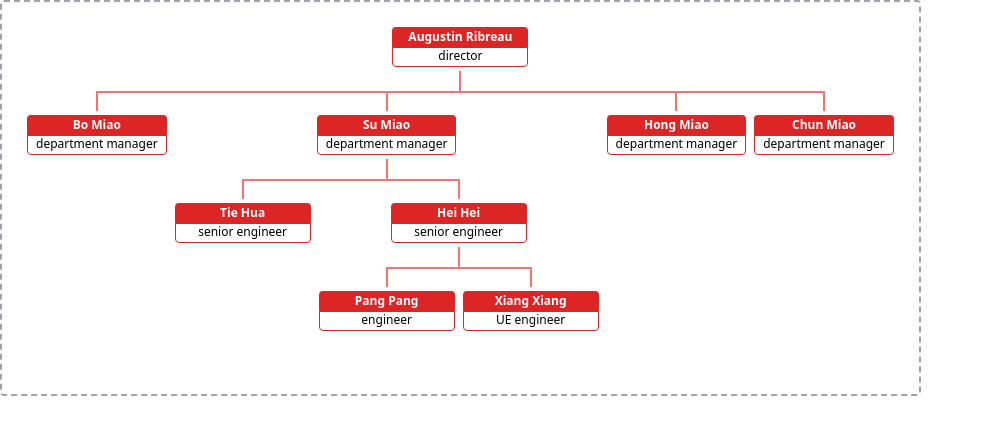
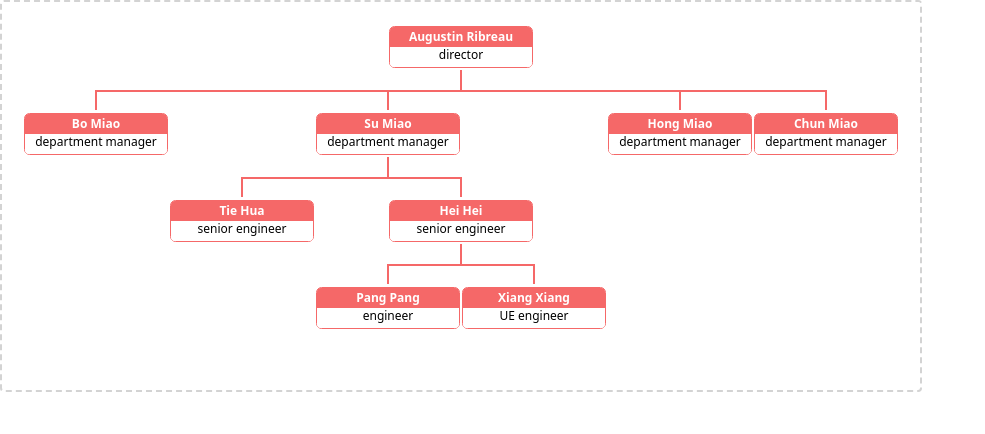
Before and after one commit to AugustinRibreau/vue3-organization-chart, a Vue app: page / in a window 1280 px wide. Shown: the top 434 px of the page, without its empty margins (0-985 px from the left). Built offline with nearby package versions, Linux system fonts and the light colour scheme.

Commit message:
fix(#1): change tailwind css to pure css

```diff
--- a/package.json
+++ b/package.json
@@ -1,6 +1,6 @@
 {
   "name": "vue3-organization-chart",
-  "version": "1.8.5",
+  "version": "1.9.0",
   "private": false,
   "author": "augustin <augustin.ribreau@gmail.com>",
   "license": "MIT",
--- a/src/components/OrganizationChartContainer.vue
+++ b/src/components/OrganizationChartContainer.vue
@@ -1,12 +1,12 @@
 <template>
   <div
     v-bind="{ scopedSlots: $slots }"
-    class="chartOrgchartContainer relative inline-block border-2 border-dashed border-gray-400 rounded overflow-auto text-center"
+    class="chartOrgchartContainer"
     @wheel="zoom && zoomHandler($event)"
     @mouseup="pan && panning && panEndHandler($event)"
   >
     <div
-      class="chartOrgchart box-border inline-block touch-none select-none border border-dashed border-white p-5"
+      class="chartOrgchart"
       :style="{
         transform: transformVal,
         cursor: cursorVal,
@@ -190,6 +190,24 @@ export default {
 </script>
 
 <style>
+.chartOrgchartContainer {
+  position: relative;
+  display: inline-block;
+  border: 2px dashed lightgray;
+  border-radius: 0.25rem;
+  overflow: auto;
+  text-align: center;
+}
+
+.chartOrgchart {
+  box-sizing: border-box;
+  display: inline-block;
+  touch-action: none;
+  user-select: none;
+  border: 1px dashed white;
+  padding: 1.25rem;
+}
+
 .chartOrgchart table {
   border-spacing: 0;
 }
--- a/src/components/OrganizationChartNode.vue
+++ b/src/components/OrganizationChartNode.vue
@@ -1,5 +1,5 @@
 <template>
-  <table class="mb-2 mx-auto border-separate">
+  <table class="table">
     <tbody>
       <tr>
         <td
@@ -10,39 +10,39 @@
           "
         >
           <div
-            class="chartNode border-box inline-block relative m-0 p-0.5 border-2 border-dashed border-transparent text-center transition duration-300 hover:bg-red-300 rounded hover:cursor-default hover:z-20"
+            class="chartNode"
             style="min-width: 9rem"
             :id="datasource.id"
             @click.stop="handleClick(datasource)"
           >
             <slot :node-data="datasource">
-              <div
-                class="chartTitle text-center text-xs font-bold h-5 leading-5 overflow-hidden overflow-ellipsis whitespace-nowrap bg-red-600 text-white rounded-t"
-              >
-                <p class="mx-2">{{ datasource.name }}</p>
+              <div class="chartTitle">
+                <p style="margin-left: 0.5rem; margin-right: 0.5rem">
+                  {{ datasource.name }}
+                </p>
               </div>
-              <div
-                class="chartContent border-box w-full h-5 text-xs border border-red-600 text-center rounded-b bg-white text-black overflow-none overflow-ellipsis whitespace-nowrap"
-              >
-                <p class="mx-2">{{ datasource.title }}</p>
+              <div class="chartContent">
+                <p style="margin-left: 0.5rem; margin-right: 0.5rem">
+                  {{ datasource.title }}
+                </p>
               </div>
             </slot>
           </div>
         </td>
       </tr>
       <template v-if="datasource.children && datasource.children.length">
-        <tr class="chartLines h-5">
+        <tr class="chartLines">
           <td :colspan="datasource.children.length * 2">
-            <div class="chartDownLine bg-red-400 mx-auto float-none h-5 w-0.5"></div>
+            <div class="chartDownLine"></div>
           </td>
         </tr>
-        <tr class="chartLines h-5">
-          <td class="chartRightLine border-r border-red-400"></td>
+        <tr class="chartLines">
+          <td class="chartRightLine"></td>
           <template v-for="n in datasource.children.length - 1" v-bind:key="n">
-            <td class="chartLeftLine chartTopLine border-l border-red-400 border-t-2"></td>
-            <td class="chartRightLine chartTopLine border-r border-red-400 border-t-2"></td>
+            <td class="chartLeftLine chartTopLine"></td>
+            <td class="chartRightLine chartTopLine"></td>
           </template>
-          <td class="chartLeftLine border-l border-red-400"></td>
+          <td class="chartLeftLine"></td>
         </tr>
         <tr class="nodes">
           <td colspan="2" v-for="child in datasource.children" :key="child.id">
@@ -71,3 +71,91 @@ export default {
   methods: {},
 };
 </script>
+
+<style>
+.table {
+  margin-bottom: 0.5rem;
+  margin-left: auto;
+  margin-right: auto;
+  border-collapse: separate;
+}
+
+.chartNode {
+  box-sizing: border-box;
+  display: inline-flex;
+  flex-direction: column;
+  position: relative;
+  margin: 0 1px 2px 1px;
+  max-width: 20px;
+  border: 1px solid #f56868;
+  text-align: center;
+  transition-property: color, background-color, border-color,
+    text-decoration-color, fill, stroke, opacity, box-shadow, transform, filter,
+    backdrop-filter;
+  transition-timing-function: cubic-bezier(0.4, 0, 0.2, 1);
+  transition-duration: 300ms;
+  border-radius: 0.35rem;
+}
+.chartNode:hover {
+  box-shadow: 0 0 5px #f56868;
+  cursor: default;
+  z-index: 20;
+}
+
+.chartTitle {
+  text-align: center;
+  font-size: 0.75rem;
+  font-weight: bold;
+  line-height: 1.25rem;
+  overflow: hidden;
+  white-space: nowrap;
+  background: #f56868;
+  color: white;
+  border-top-left-radius: 0.25rem;
+  border-top-right-radius: 0.25rem;
+}
+
+.chartContent {
+  box-sizing: border-box;
+  width: 100%;
+  height: 1.25rem;
+  font-size: 0.75rem;
+  line-height: 1rem;
+  border: #f56868;
+  text-align: center;
+  border-bottom-right-radius: 0.25rem;
+  border-bottom-left-radius: 0.25rem;
+  background: white;
+  color: black;
+  overflow: hidden;
+  white-space: nowrap;
+}
+
+.chartLines {
+  height: 1.25rem;
+}
+
+.chartDownLine {
+  background: #f56868;
+  margin-left: auto;
+  margin-right: auto;
+  height: 1.25rem;
+  width: 0.125rem;
+  float: none;
+}
+
+.chartTopLine {
+  border-top-color: #f56868;
+  border-top-width: 2px;
+}
+
+.chartRightLine {
+  border-right-color: #f56868;
+  border-right-width: 1px;
+}
+
+.chartLeftLine {
+  border-left-color: #f56868;
+  border-left-width: 1px;
+}
+</style>
```
Also changed, not shown: 1 other file (tests, documents, lock files or other folders).
